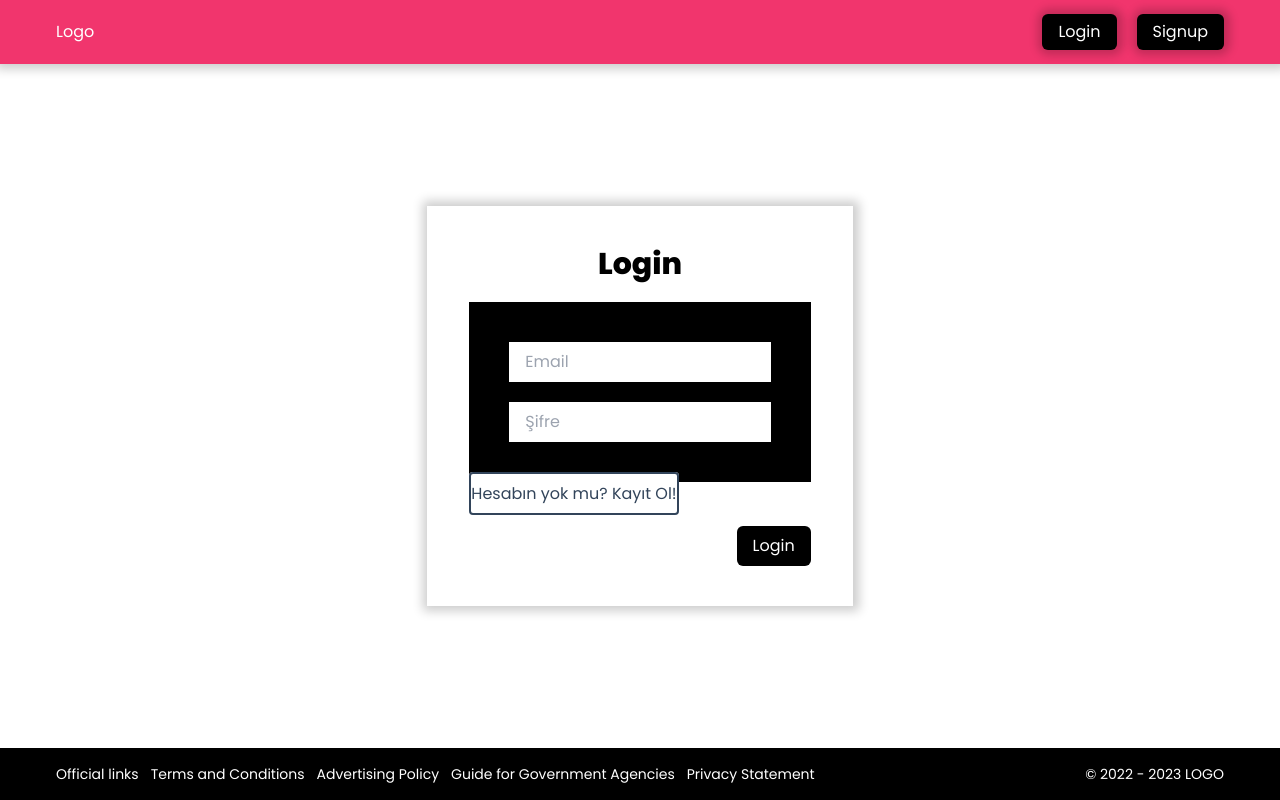
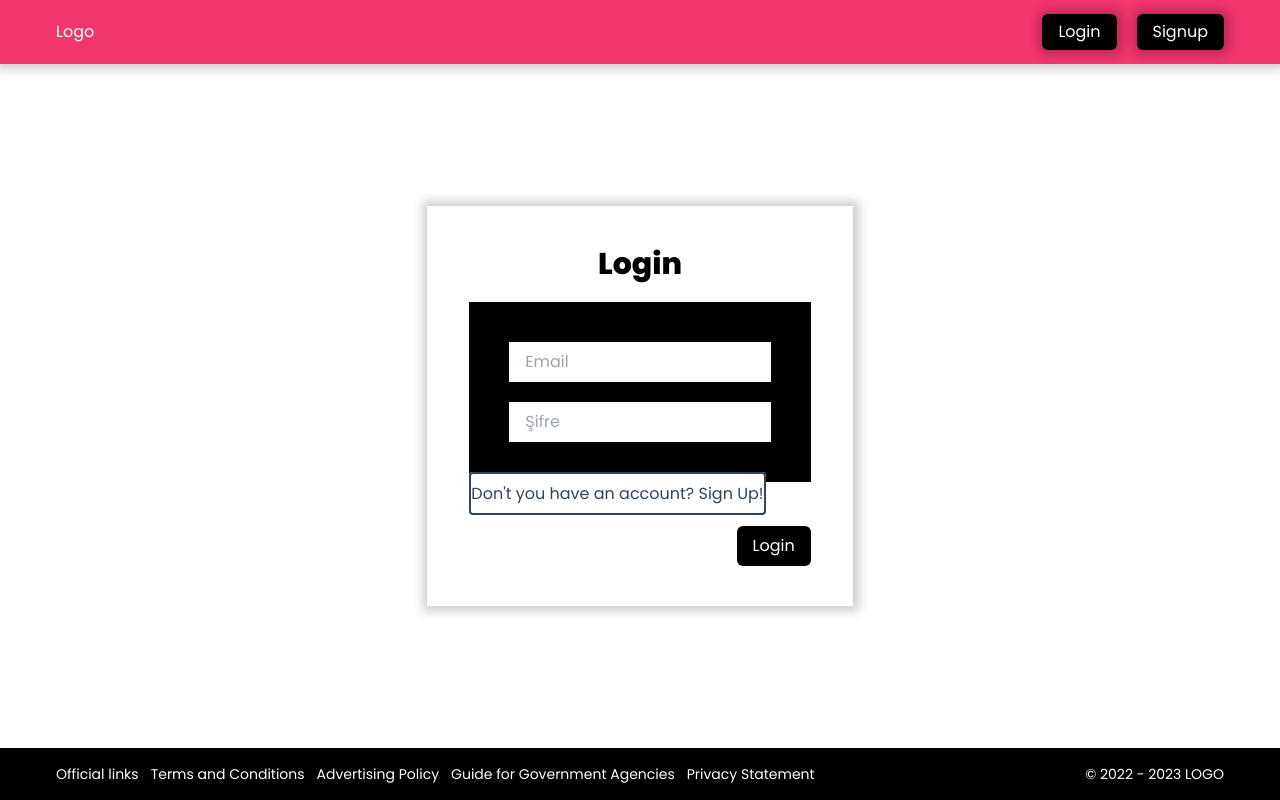
Before and after one commit to mustafahincal/offerWise, a Next.js app in the folder client/: page /login in a window 1280 px wide. Built offline with nearby package versions, Linux system fonts and the light colour scheme.

Commit message:
update login page

```diff
--- a/client/src/pages/login/index.tsx
+++ b/client/src/pages/login/index.tsx
@@ -61,7 +61,7 @@ const Login = () => {
               type="submit"
               className="mt-5 border-2 border-darkBlue text-darkBlue bg-white  w-full py-2 text-center text-base hover:bg-black hover:text-white transition-all duration-200 rounded"
             >
-              Hesabın yok mu? Kayıt Ol!
+              Don't you have an account? Sign Up!
             </Link>
             <div className="text-right mt-5">
               <button type="submit" className={`btn text-base py-2 `}>
```
